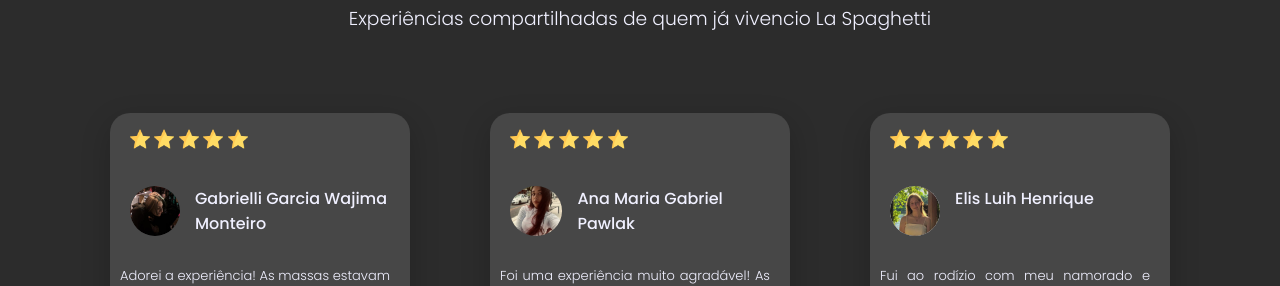
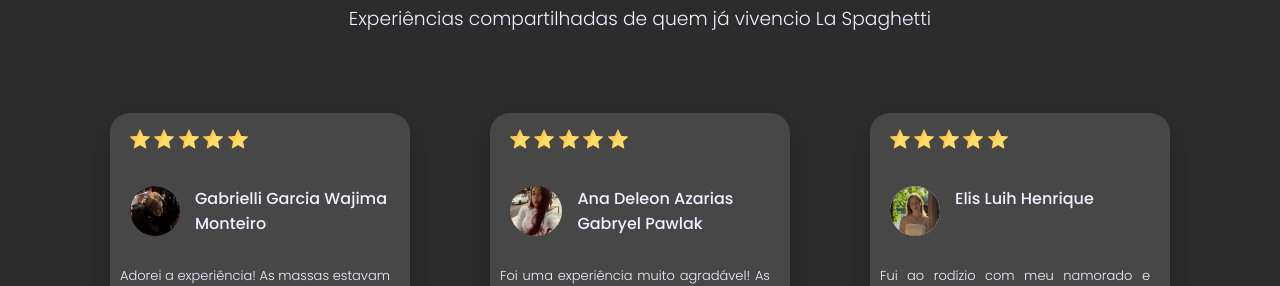
Before and after one commit to melll1601/Restaurante-FRONT, a plain HTML site: page index.html in a window 1280 px wide. Shown: the part 2695-2981 px from the top of the page. Drawn offline with Linux system fonts and the light colour scheme.

Commit message:
Arrumando nomes

```diff
--- a/index.html
+++ b/index.html
@@ -259,7 +259,7 @@
 
                             <div class="perfil">
                                 <img id="pessoa" src="/assets/ana.jpg" alt="Foto da Ana que enviou o feedback">
-                                <h4>Ana Maria Gabriel Pawlak</h4>
+                                <h4>Ana Deleon Azarias Gabryel Pawlak</h4>
                             </div>
 
                             <p> Foi uma experiência muito agradável! As massas estavam deliciosas e bem servidas, com boa variedade de sabores. O serviço foi eficiente e simpático, sempre atentos às mesas. O ambiente é confortável e acolhedor. </p>
```
